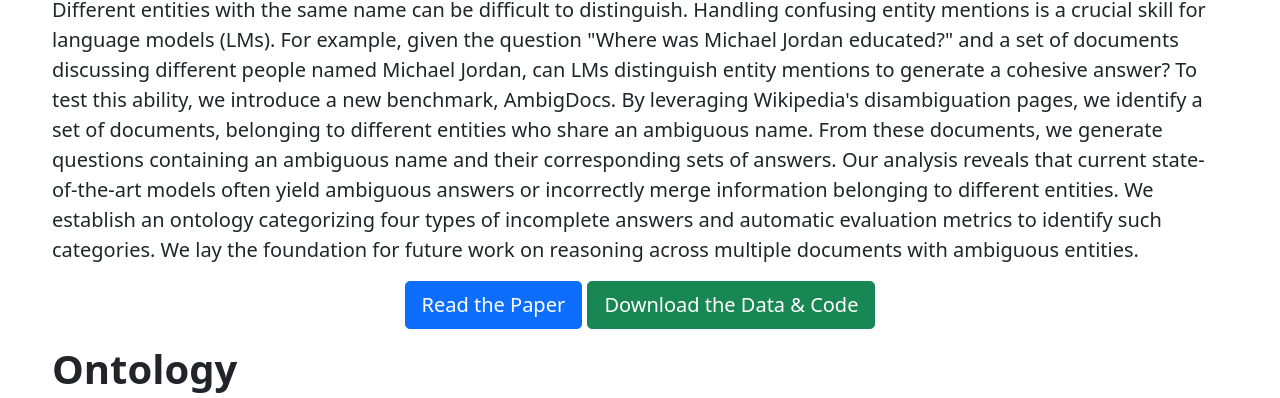
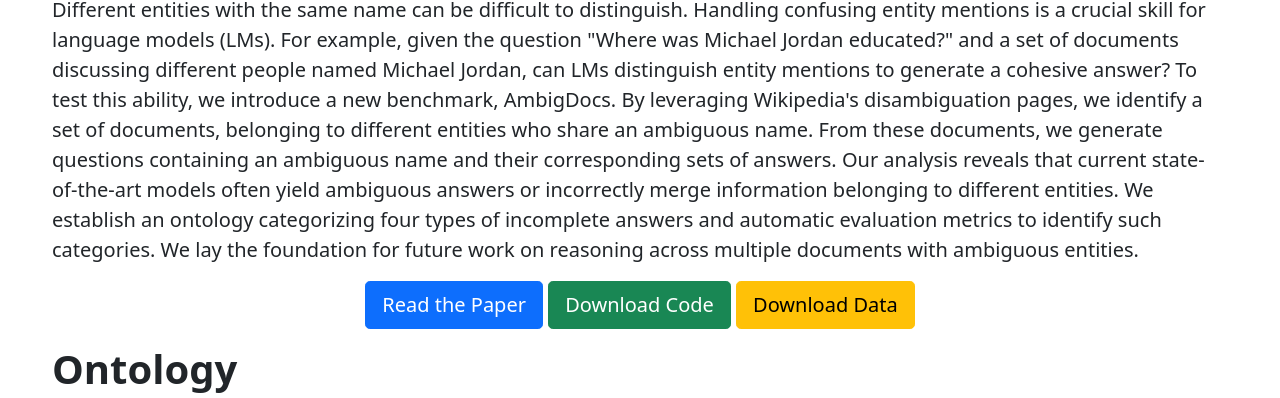
Before and after one commit to AmbigDocs/AmbigDocs.github.io, a plain HTML site: page index.html in a window 1280 px wide. Shown: the part 389-787 px from the top of the page. Drawn offline with nearby package versions, Linux system fonts and the light colour scheme.

Commit message:
add data link

```diff
--- a/index.html
+++ b/index.html
@@ -34,7 +34,8 @@
         </div>
         <div style="display:flex; justify-content: center;">
           <a class="btn btn-primary btn-lg" type="button" href="" target="_blank">Read the Paper</a> &nbsp;
-          <a class="btn btn-success btn-lg" type="button" href="https://github.com/lilys012/AmbigDocs" target="_blank">Download the Data & Code</a>
+          <a class="btn btn-success btn-lg" type="button" href="https://github.com/lilys012/AmbigDocs" target="_blank">Download Code</a> &nbsp;
+          <a class="btn btn-warning btn-lg" type="button" href="https://huggingface.co/datasets/yoonsanglee/AmbigDocs" target="_blank">Download Data</a>
         </div>
       </div>
       <div class="pt-3">
```
